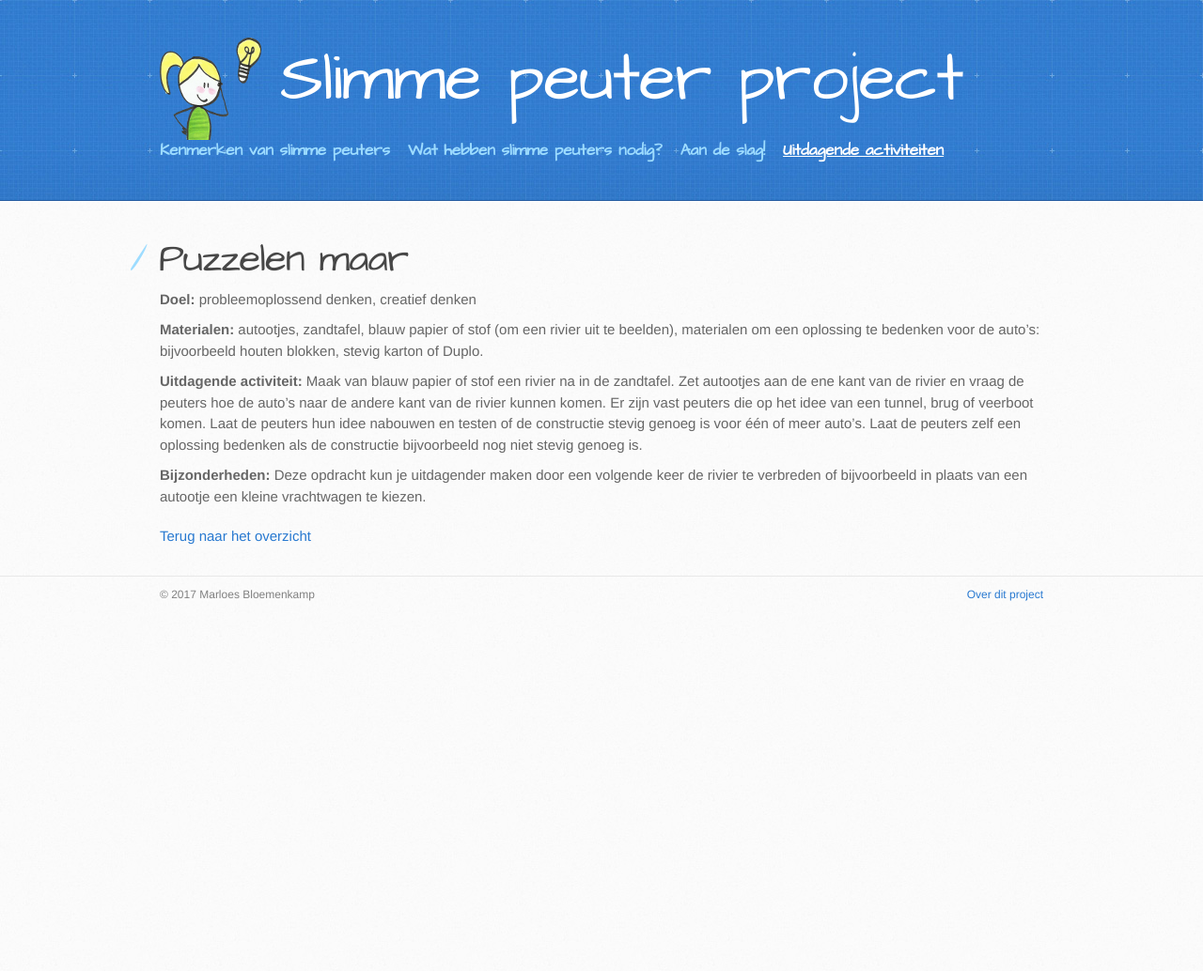
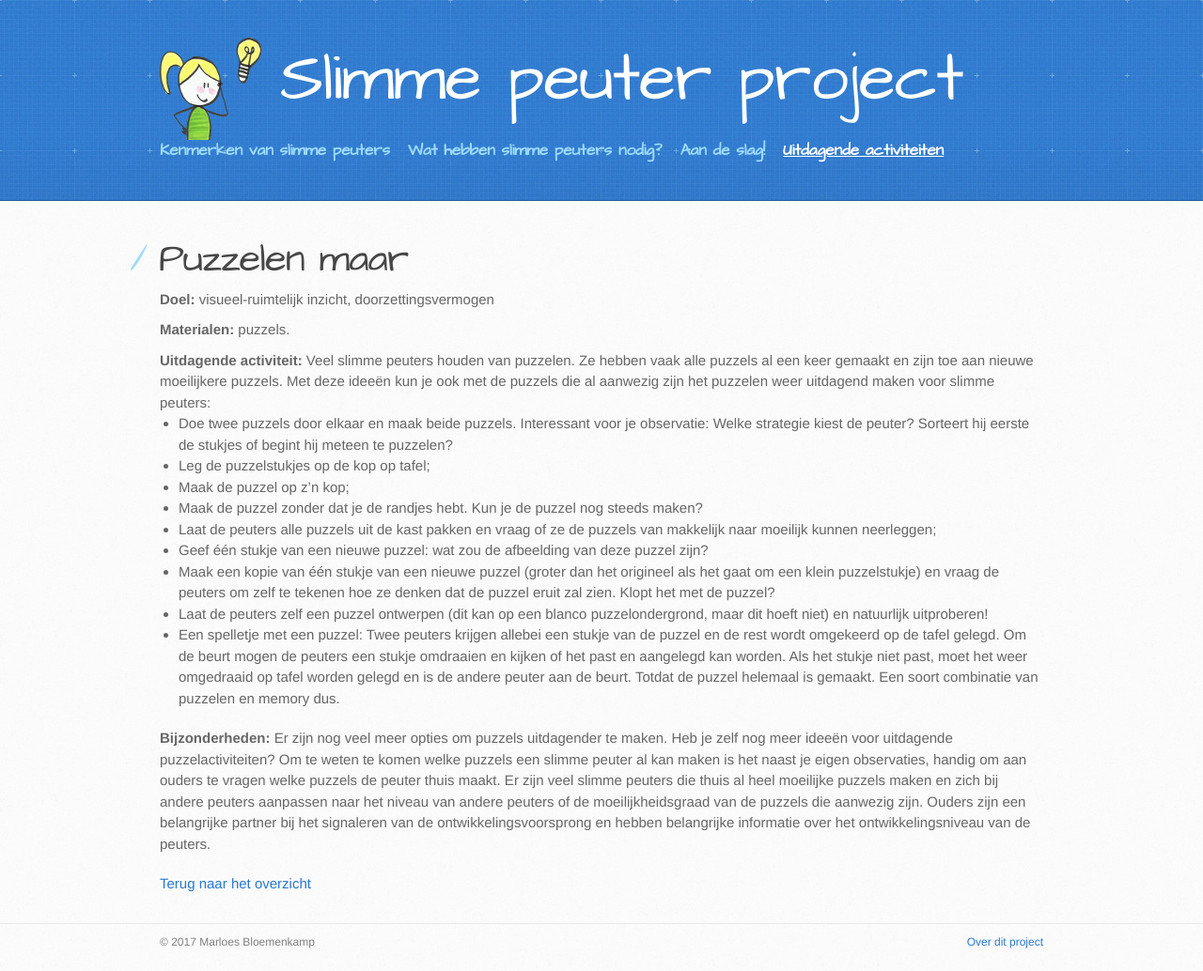
Before and after one commit to marloesbloemenkamp/marloesbloemenkamp.github.io, a Jekyll site: the page built from activiteiten/puzzelen_maar.md, in a window 1280 px wide. Shown: the whole page at 94% size. Built offline with Jekyll 4.4.1, drawn with Linux system fonts in a browser that asks for light colours; before the commit the page ends 900 px from its top, so only the background shows below that.

Commit message:
activiteit ingevoerd

```diff
--- a/activiteiten/puzzelen_maar.md
+++ b/activiteiten/puzzelen_maar.md
@@ -5,22 +5,30 @@ permalink: activiteiten/puzzelen_maar/
 menu_index: 13
 parent: activiteiten
 tags:
-  - probleemoplossend denken
-  - creatief denken
-  - bouwen
+  - visueel-ruimtelijk inzicht
+  - doorzettingsvermogen
 published: true
 ---
 
-**Doel:** probleemoplossend denken, creatief denken
+**Doel:** visueel-ruimtelijk inzicht, doorzettingsvermogen
+<p style="margin-top: 10px;"/>
+
+**Materialen:** puzzels.
 
 <p style="margin-top: 10px;"/>
 
-**Materialen:** autootjes, zandtafel, blauw papier of stof (om een rivier uit te beelden), materialen om een oplossing te bedenken voor de auto’s: bijvoorbeeld houten blokken, stevig karton of Duplo.
+**Uitdagende activiteit:** Veel slimme peuters houden van puzzelen. Ze hebben vaak alle puzzels al een keer gemaakt en zijn toe aan nieuwe moeilijkere puzzels. Met deze ideeën kun je ook met de puzzels die al aanwezig zijn het puzzelen weer uitdagend maken voor slimme peuters:
+- Doe twee puzzels door elkaar en maak beide puzzels. Interessant voor je observatie: Welke   strategie kiest de peuter? Sorteert hij eerste de stukjes of begint hij meteen te puzzelen?
+- Leg de puzzelstukjes op de kop op tafel;
+- Maak de puzzel op z’n kop;
+- Maak de puzzel zonder dat je de randjes hebt. Kun je de puzzel nog steeds maken?
+- Laat de peuters alle puzzels uit de kast pakken en vraag of ze de puzzels van makkelijk naar moeilijk kunnen neerleggen;
+- Geef één stukje van een nieuwe puzzel: wat zou de afbeelding van deze puzzel zijn?
+- Maak een kopie van één stukje van een nieuwe puzzel (groter dan het origineel als het gaat om een klein puzzelstukje) en vraag de peuters om zelf te tekenen hoe ze denken dat de puzzel eruit zal zien. Klopt het met de puzzel?
+- Laat de peuters zelf een puzzel ontwerpen (dit kan op een blanco puzzelondergrond, maar dit hoeft niet) en natuurlijk uitproberen!
+- Een spelletje met een puzzel: Twee peuters krijgen allebei een stukje van de puzzel en de rest wordt omgekeerd op de tafel gelegd. Om de beurt mogen de peuters een stukje omdraaien en kijken of het past en aangelegd kan worden. Als het stukje niet past, moet het weer omgedraaid op tafel worden gelegd en is de andere peuter aan de beurt. Totdat de puzzel helemaal is gemaakt. Een soort combinatie van puzzelen en memory dus.
 
 <p style="margin-top: 10px;"/>
 
-**Uitdagende activiteit:** Maak van blauw papier of stof een rivier na in de zandtafel. Zet autootjes aan de ene kant van de rivier en vraag de peuters hoe de auto’s naar de andere kant van de rivier kunnen komen. Er zijn vast peuters die op het idee van een tunnel, brug of veerboot komen. Laat de peuters hun idee nabouwen en testen of de constructie stevig genoeg is voor één of meer auto’s. Laat de peuters zelf een oplossing bedenken als de constructie bijvoorbeeld nog niet stevig genoeg is.
-
-<p style="margin-top: 10px;"/>
-
-**Bijzonderheden:** Deze opdracht kun je uitdagender maken door een volgende keer de rivier te verbreden of bijvoorbeeld in plaats van een autootje een kleine vrachtwagen te kiezen.
+**Bijzonderheden:** Er zijn nog veel meer opties om puzzels uitdagender te maken. Heb je zelf nog meer ideeën voor uitdagende puzzelactiviteiten?
+Om te weten te komen welke puzzels een slimme peuter al kan maken is het naast je eigen observaties, handig om aan ouders te vragen welke puzzels de peuter thuis maakt. Er zijn veel slimme peuters die thuis al heel moeilijke puzzels maken en zich bij andere peuters aanpassen naar het niveau van andere peuters of de moeilijkheidsgraad van de puzzels die aanwezig zijn. Ouders zijn een belangrijke partner bij het signaleren van de ontwikkelingsvoorsprong en hebben belangrijke informatie over het ontwikkelingsniveau van de peuters.
```
